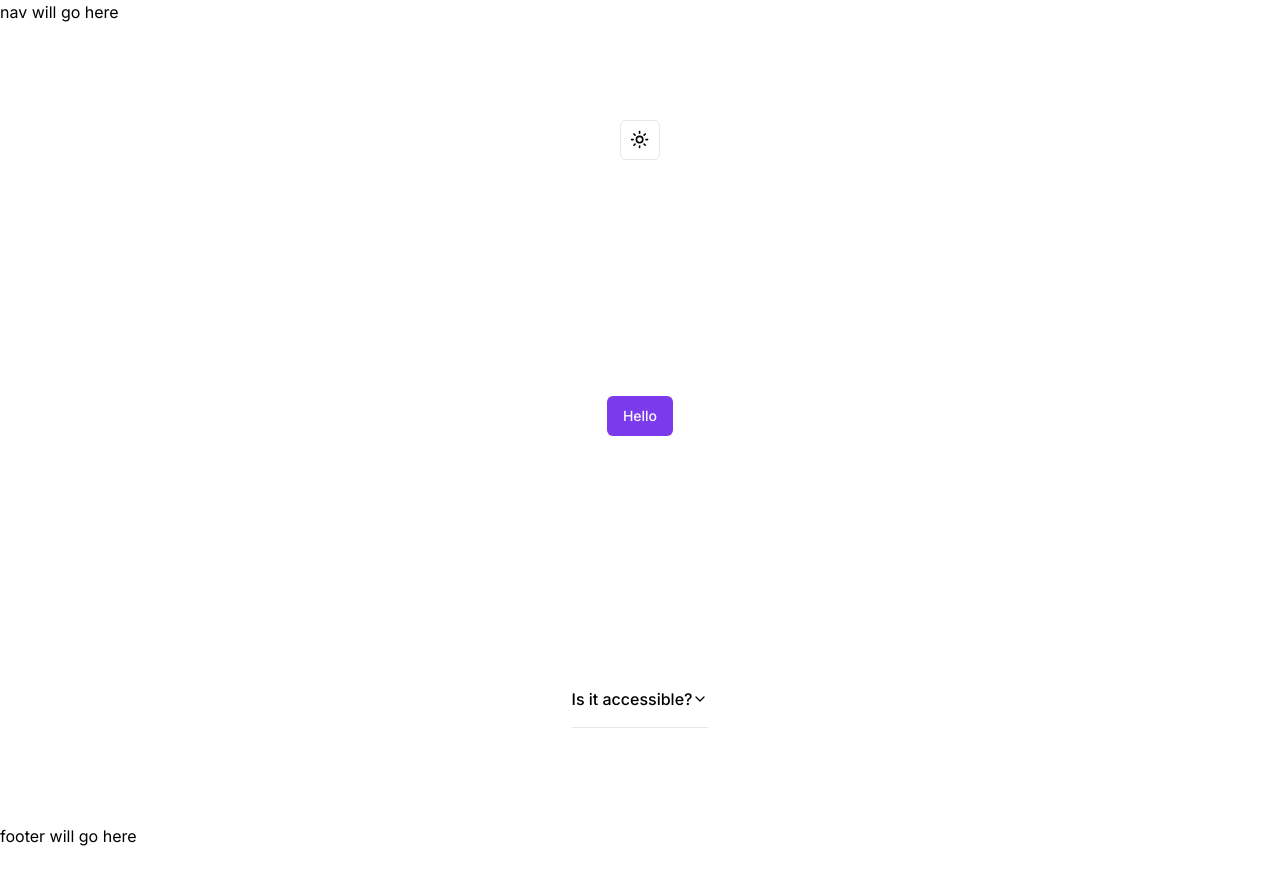
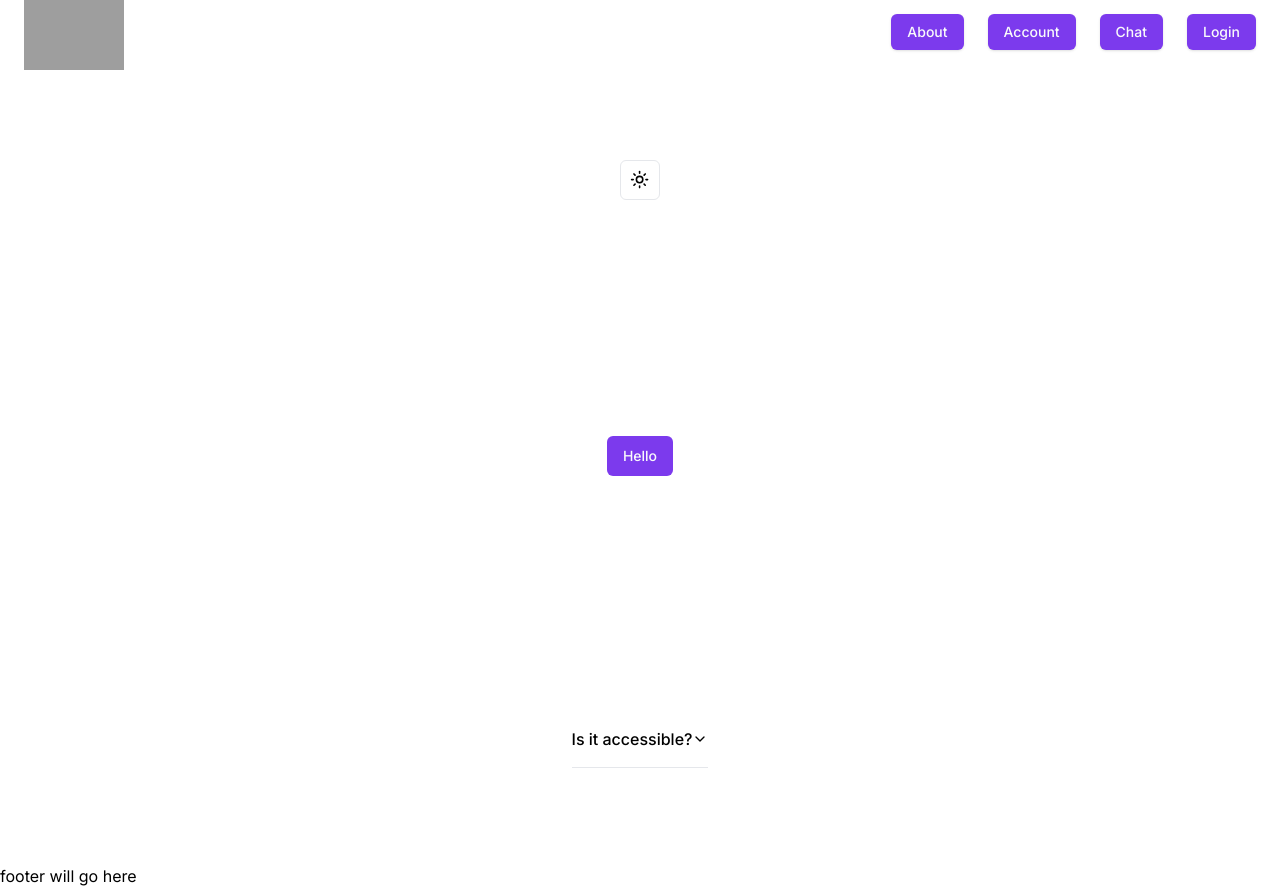
Before and after one commit to fac29/thenorm, a Next.js app: page / in a window 1280 px wide. Before the commit the page ends 848 px from the top, so only its background shows below. Built offline with nearby package versions, Linux system fonts and the light colour scheme; grey boxes are pictures that could not be loaded.

Commit message:
Added navbar to the layout
Relates #6

```diff
--- a/app/layout.tsx
+++ b/app/layout.tsx
@@ -3,6 +3,7 @@ import type { Metadata } from 'next';
 import { Inter } from 'next/font/google';
 import './globals.css';
 import { ThemeProvider } from '@/components/themeprovider';
+import { NavBar } from '@/components/component/nav-bar';
 
 const inter = Inter({ subsets: ['latin'] });
 
@@ -17,16 +18,16 @@ export default function RootLayout({
 	children: React.ReactNode;
 }>) {
 	return (
-		<html lang='en'>
+		<html lang="en">
 			<body className={inter.className}>
 				<ThemeProvider
-					attribute='class'
-					defaultTheme='system'
+					attribute="class"
+					defaultTheme="system"
 					enableSystem
 					disableTransitionOnChange
 				>
 					<header>
-						<p>nav will go here</p>
+						<NavBar />
 					</header>
 					<main>{children}</main>
 					<footer>
```
